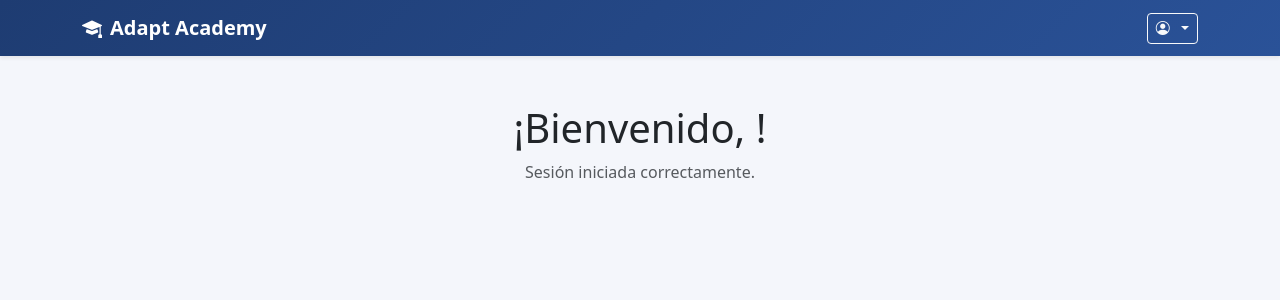
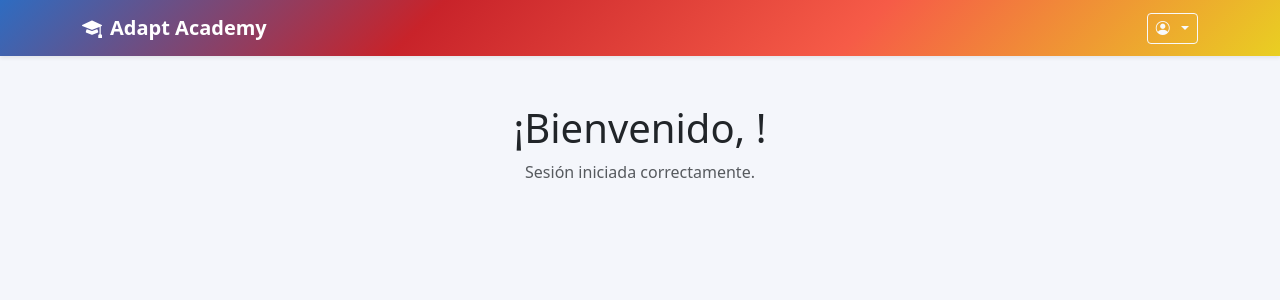
Before and after one commit to VAALTS/Proyecto-de-titulo, a Django app: page /alumno/ in a window 1280 px wide. Shown: the top 300 px of the page. Run offline with Django 5.2, Linux system fonts and the light colour scheme; the visitor is signed in with stand-in values (Sample User, id 1).

Commit message:
Cambio de color del navbar base

```diff
--- a/SCO/usuarios/templates/base.html
+++ b/SCO/usuarios/templates/base.html
@@ -8,7 +8,7 @@
     <link href="https://cdn.jsdelivr.net/npm/bootstrap-icons@1.11.3/font/bootstrap-icons.css" rel="stylesheet">
     <style>
         body { background-color: #f4f6fb; }
-        .navbar-principal { background: linear-gradient(135deg, #1e3c72, #2a5298); }
+        .navbar-principal { background: linear-gradient(135deg, #2e6cc1, #c8232a, #f65b47, #e9cf22); }
         /* Tarjetas de los menús de cada rol */
         .menu-card {
             border: none;
```
